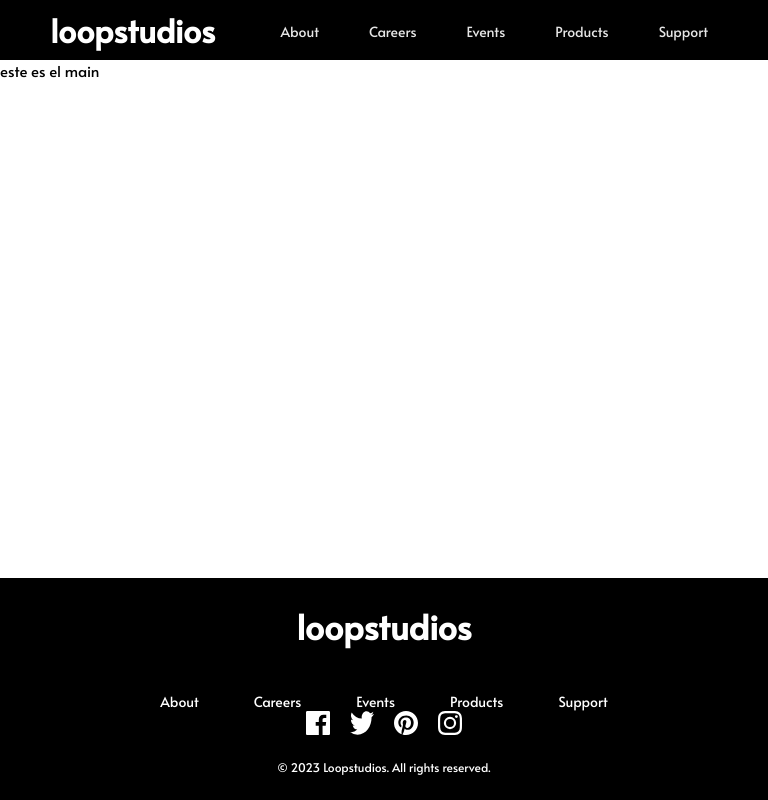
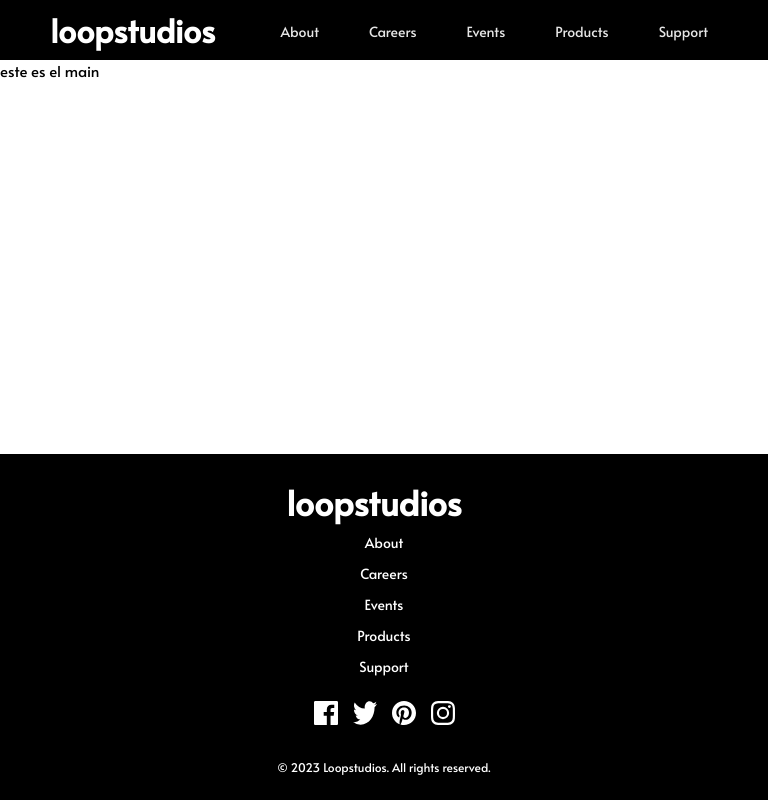
Before and after one commit to Hiceklent/Loop-Studios-LandingPage, a React (Vite) app: page / in a window 768 px wide. Built offline with nearby package versions, Linux system fonts and the light colour scheme.

Commit message:
🎨 [ISC] improve-interfaz

```diff
--- a/src/components/common/footer/Footer.scss
+++ b/src/components/common/footer/Footer.scss
@@ -2,23 +2,29 @@
 @import '../../../styles/utils/mixins';
 
 
-Footer {
+footer {
   display: flex;
   justify-content: space-between;
   align-items: center;
   background-color: $primary-color;
   color: $-white;
   padding: 20px 50px;
+  flex-wrap: wrap;
+
+  .footer-left {
+    display: flex;
+    flex-direction: column;
 
     .logo {
       font-size: 34px;
       font-weight: bold;
       color: $-white;
-    margin-bottom: 20px;
+      margin-right: 20px;
     }
 
     .footer-nav {
-    margin-top: 20px;
+
+      /* margin-top: 20px;*/
       ul {
         list-style: none;
         display: flex;
@@ -44,16 +50,21 @@
       }
     }
   }
+}
 
 .footer-right {
   display: flex;
   flex-direction: column;
-  align-items: center;
+ /* align-items: center;*/
+  /*justify-content: center;
+  text-align: center;*/
 
   .social-icons {
     display: flex;
     gap: 15px;
     margin-bottom: 10px;
+    /*margin-right: 20px;*/
+    justify-content: center;
 
     li {
       list-style: none;
@@ -71,45 +82,57 @@
       }
     }
   }
+  .footer-bottom {
+    font-size: 12px;
+    text-align: center;
+    color: $-white;
+    margin-top: 10px;
+    /*width: 100%;*/
+  }
 }
 
-.footer-bottom {
-  /*margin-top: 20px;*/
-  font-size: 12px;
-  /*text-align: right;*/
-  color: $-white;
-  margin-top: 10px;
-}
+
 
 @media (max-width: 768px) {
   footer {
     flex-direction: column;
     align-items: center;
 
-    /*.logo {
+    .footer-left {
+      align-items: center;
+
+      /* .logo {
         margin-bottom: 10px;
       }*/
 
       .footer-nav ul {
-      margin-top: 0;
-      /*flex-direction: column;
+        /*margin-top: 10px;*/
+        flex-direction: column;
         align-items: center;
 
         li {
           margin: 5px 0;
-      }*/
+        }
       }
     }
 
     .footer-right {
       /*margin-top: 10px;*/
+      margin-top: 20px;
       align-items: center;
+      text-align: center;
+
+      .social-icons {
+        margin-bottom: 15px;
+        justify-content: center;
       }
 
- /*.footer-bottom {
+      .footer-bottom {
         margin-top: 15px;
         text-align: center;
-  }*/
+      }
+    }
+  }
 }
 
 @media (min-width: 768px) and (max-width: 1440px) {
@@ -126,12 +149,25 @@
     }*/
 
     .footer-nav ul {
-      gap: 30px;
+      /*gap: 30px;*/
+      margin-bottom: 20px;
 
     }
 
-    .footer-right .social-icons {
-      gap: 20px;
+    .footer-right {
+      /*gap: 20px;*/
+      /*margin-bottom: 20px;*/
+      align-items: center;
+      text-align: center;
+
+      .social-icons {
+        margin-bottom: 20px;
+        justify-content: center;
+      }
+      .footer-bottom {
+        margin-top: 10px;
+        text-align: center;
       }
     }
   }
+}
--- a/src/components/common/footer/footer.jsx
+++ b/src/components/common/footer/footer.jsx
@@ -7,6 +7,7 @@
 const Footer = () => {
   return (
     <footer>
+      <div className="footer-left">
       <div className="logo">loopstudios</div>
       <nav className="footer-nav">
         <ul>
@@ -17,6 +18,7 @@
           <li><a href="#">Support</a></li>
         </ul>
       </nav>
+      </div>
       <div className="footer-right">
         <ul className="social-icons">
           <li><a href="#"><img src={FacebookIcon} alt="Facebook" /></a></li>
@@ -24,8 +26,8 @@
           <li><a href="#"><img src={PinterestIcon} alt="Pinterest" /></a></li>
           <li><a href="#"><img src={InstagramIcon} alt="Instagram" /></a></li>
         </ul>
+        <p className="footer-bottom"> &copy; 2023 Loopstudios. All rights reserved.</p>
       </div>
-      <p className="footer-bottom"> &copy; 2023 Loopstudios. All rights reserved.</p>
     </footer>
   )
 }
```
Lines whose indentation alone changed are shown as unchanged.
